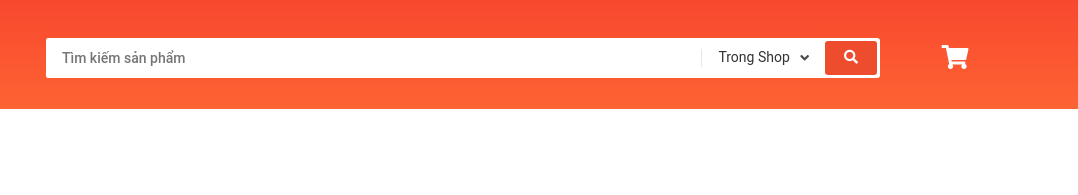
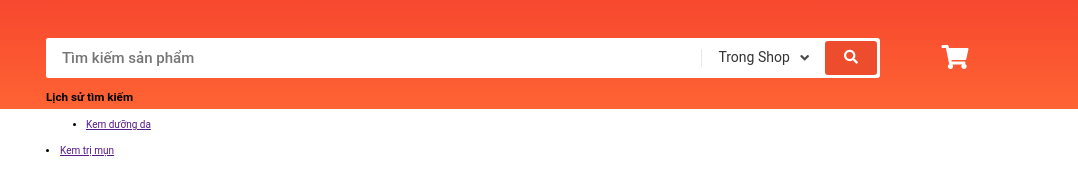
Before and after one commit to QPhuc/F8-FontEnd, a plain HTML site: page Shopee sample/index.html in a window 1280 px wide. Shown: the part 41-236 px from the top of the page, 202-1280 px from the left. Drawn offline with nearby package versions, Linux system fonts and the light colour scheme.

Commit message:
search history

```diff
--- a/Shopee sample/asset/css/main.css
+++ b/Shopee sample/asset/css/main.css
@@ -435,12 +435,17 @@
     font-size: 2.4rem;
 }
 
+.header__search-input-wrap {
+    flex: 1;
+    height: 100%;
+}
+
 .header__search-input {
-    flex: 1;
+    width: 100%;
     height: 100%;
     border: none;
     outline: none;
-    font-size: 1.4rem;
+    font-size: 1.5rem;
     color: var(--text-color);
     padding: 0 16px;
     font-weight: 500;
--- a/Shopee sample/index.html
+++ b/Shopee sample/index.html
@@ -129,7 +129,23 @@
                     </div>
 
                     <div class="header__search">
-                        <input type="text" class="header__search-input" placeholder="Tìm kiếm sản phẩm">
+                        <div class="header__search-input-wrap">
+                            <input type="text" class="header__search-input" placeholder="Tìm kiếm sản phẩm">
+
+                            <!-- Search History -->
+                            <div class="header__search-history">
+                                <h3 class="header__search-history-heading">Lịch sử tìm kiếm</h3>
+                                <ul class="header__search-history-list">
+                                    <li class="header__search-history-item">
+                                        <a href="">Kem dưỡng da</a>
+                                    </li>
+                                </ul>
+                                    <li class="header__search-history-item">
+                                        <a href="">Kem trị mụn</a>
+                                    </li>
+                                </ul>
+                            </div>
+                        </div>
                         <div class="header__search-select">
                             <span class="header__search-select-label">Trong Shop</span>
                             <i class="header__search-select-icon fas fa-angle-down"></i>
```
